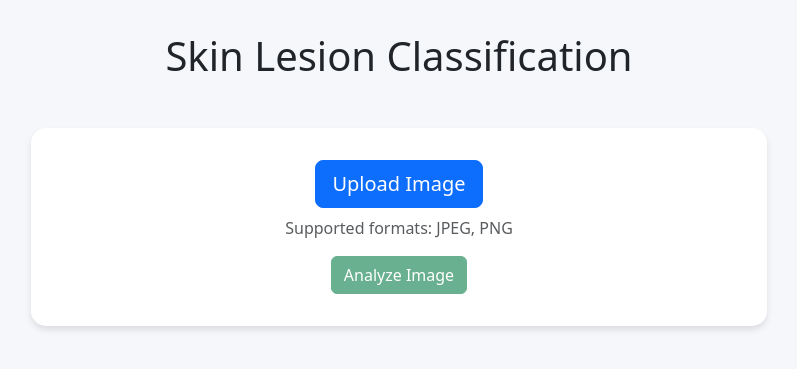
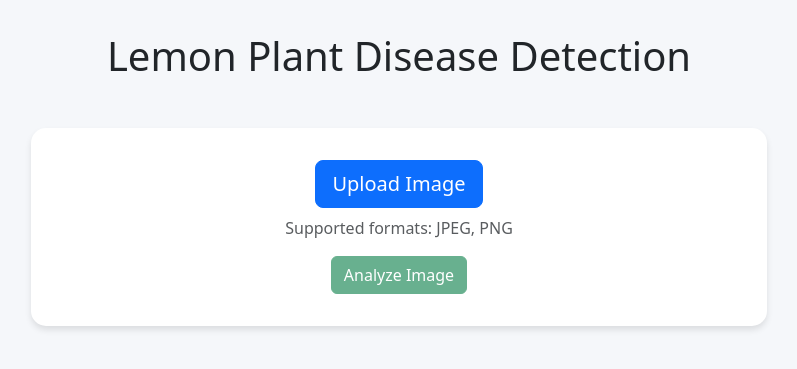
Before and after one commit to Muhammad-Faizan-Soomro/model-deploy, a Flask app: page / in a window 1280 px wide. Shown: the top 369 px of the page, without its empty margins (241-1038 px from the left). Run offline with Flask 3, Linux system fonts and the light colour scheme.

Commit message:
changed name

```diff
--- a/templates/index.html
+++ b/templates/index.html
@@ -74,7 +74,8 @@
 </head>
 <body>
     <div class="container">
-        <h1 class="text-center mb-5">Skin Lesion Classification</h1>
+        <h1 class="text-center mb-5">Lemon Plant Disease Detection</h1>
+
 
         <div class="upload-container">
             <div class="text-center">
```
